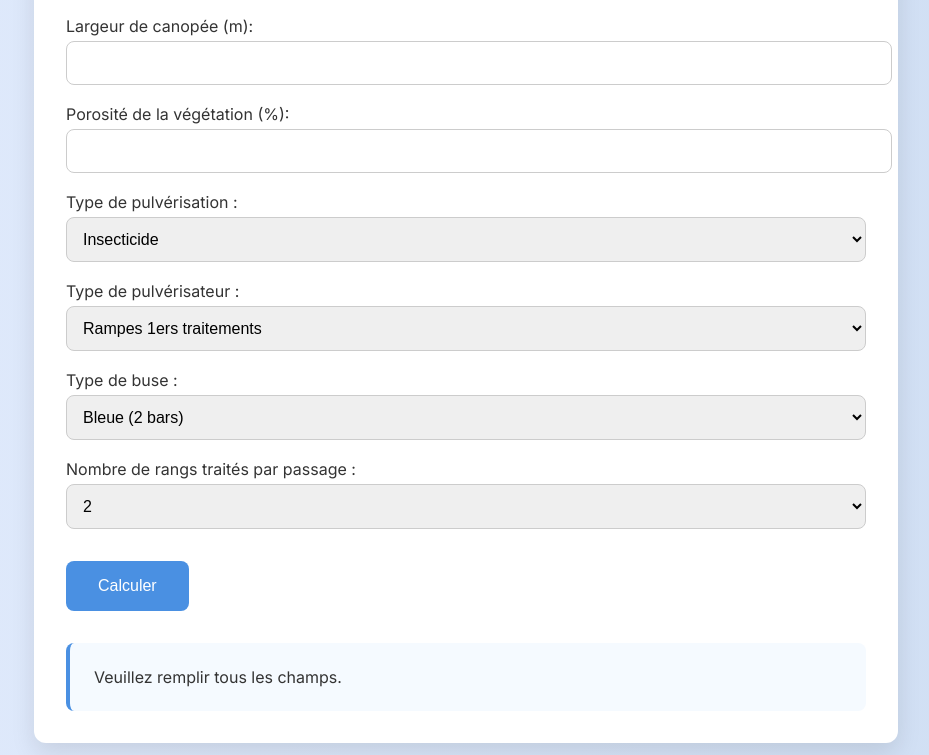
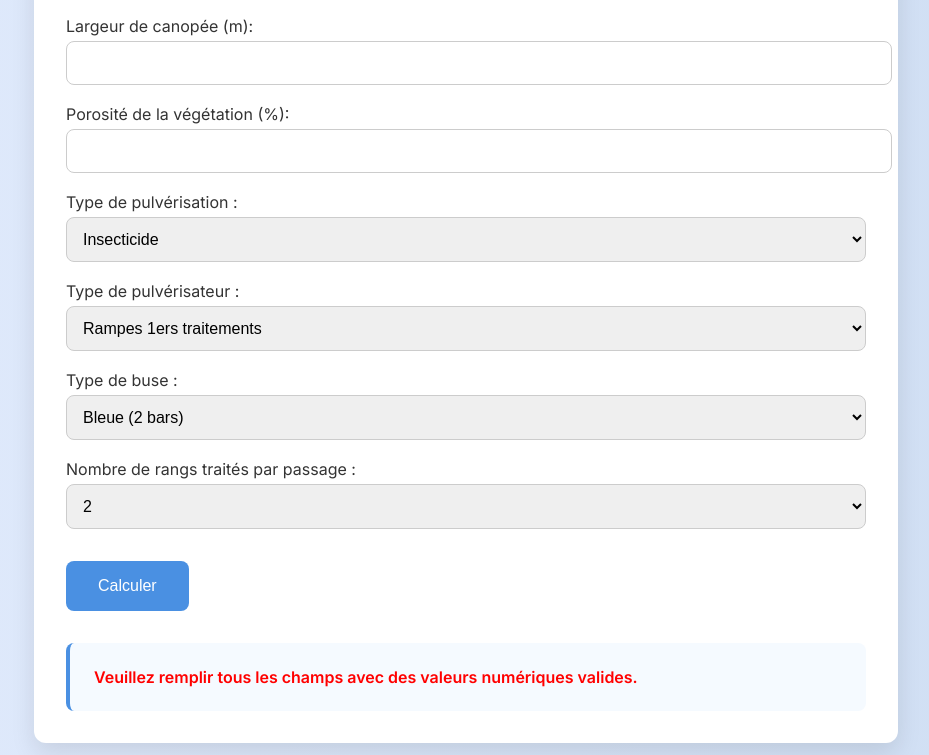
Before and after one commit to valentinni192/simulateur-pulverisation-vigne, a plain HTML site: page index.html in a window 1280 px wide. Both pictures are taken after typing "5", "5", "5", "5", "5", "5" into the empty fields and a click on the button "Calculer". Shown: the part 756-1511 px from the top of the page, without its empty margins (174-1103 px from the left). Drawn offline with Linux system fonts and the light colour scheme.

Commit message:
Update index.html

```diff
--- a/index.html
+++ b/index.html
@@ -60,6 +60,10 @@
       border-left: 4px solid #4a90e2;
       border-radius: 8px;
       font-size: 1rem;
+    }
+    .error {
+      color: red;
+      font-weight: bold;
     }
   </style>
 </head>
@@ -139,8 +143,8 @@
       const typePulverisateur = document.getElementById("typePulverisateur").value;
       const typeBuse = document.getElementById("typeBuse").value;
 
-      if (isNaN(vol) || isNaN(conc) || isNaN(vit) || isNaN(pres) || isNaN(lr) || isNaN(ec) || isNaN(hc) || isNaN(lc) || isNaN(p)) {
-        document.getElementById("resultat").innerText = "Veuillez remplir tous les champs.";
+      if ([vol, conc, vit, pres, lr, ec, hc, lc, p].some(isNaN)) {
+        document.getElementById("resultat").innerHTML = '<span class="error">Veuillez remplir tous les champs avec des valeurs numériques valides.</span>';
         return;
       }
 
```
